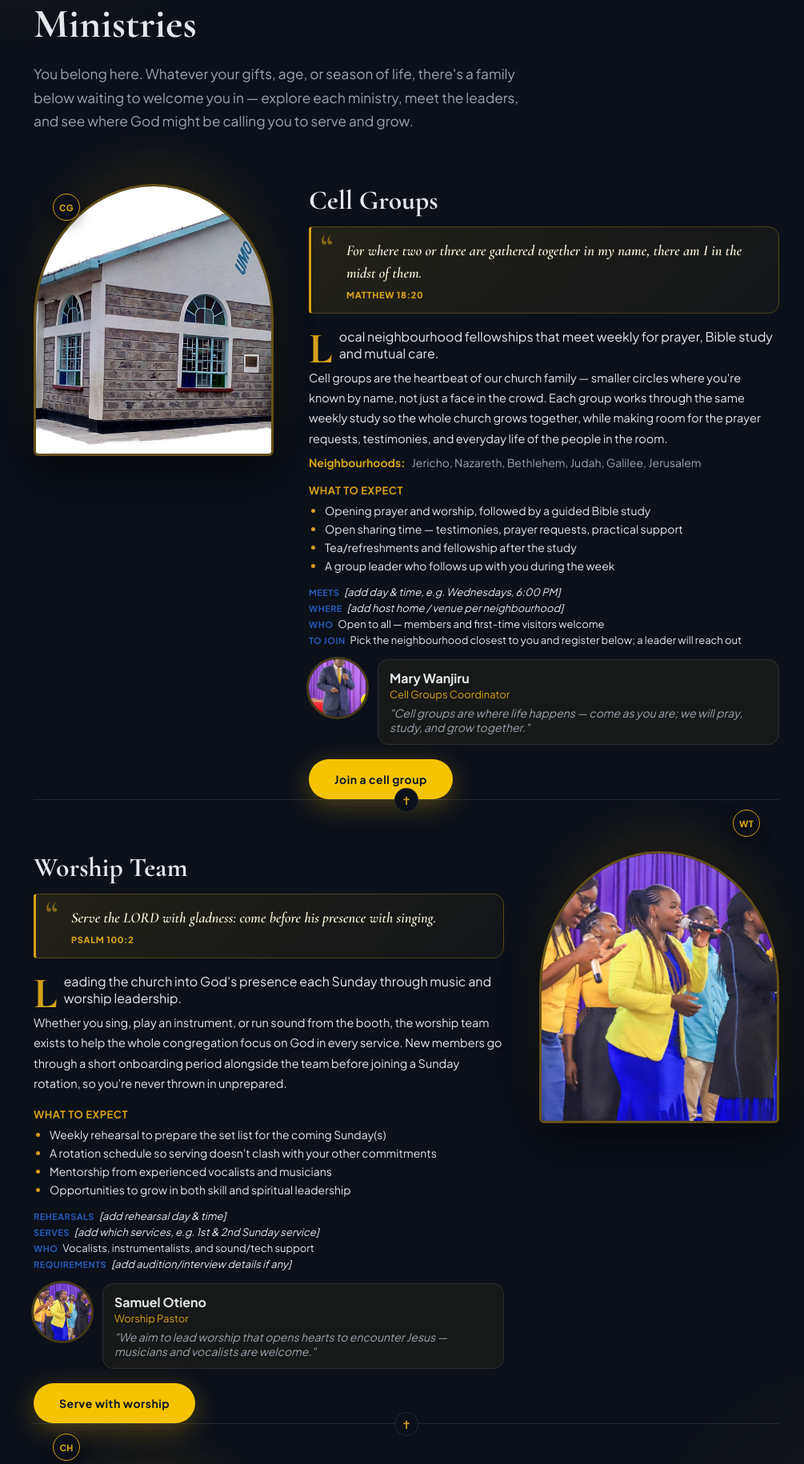
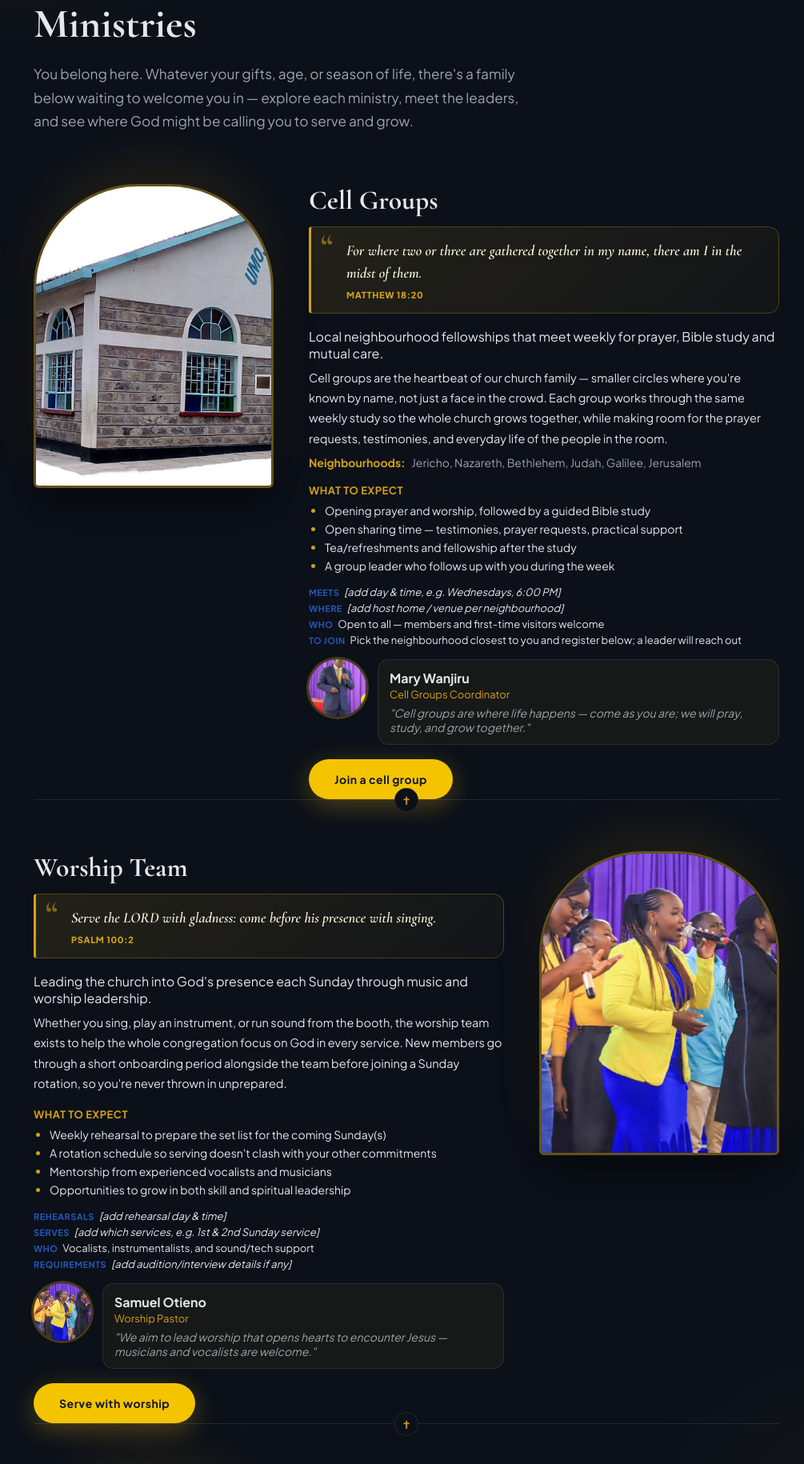
Before and after one commit to smiling-cmd/umoja-pag-website, a PHP site: page /ministries.html in a window 1280 px wide. Shown: the part 165-1995 px from the top of the page at 80% size, without its empty margins (132-1137 px from the left). Run offline with PHP 8.4, Linux system fonts and the light colour scheme.

Commit message:
ministries update

```diff
--- a/ministries.css
+++ b/ministries.css
@@ -83,34 +83,6 @@ main {
   font-size: 14px;
 }
 
-/* Small initials badge on the corner of each ministry photo.
-   Positioned absolutely (out of grid flow) so it never disturbs
-   the 2-column photo/content grid, regardless of which side the
-   photo sits on. */
-.min-marker {
-  position: absolute;
-  top: 12px;
-  left: 24px;
-  z-index: 2;
-  width: 34px;
-  height: 34px;
-  display: flex;
-  align-items: center;
-  justify-content: center;
-  border-radius: 50%;
-  background: var(--surface);
-  border: 1.5px solid var(--gold);
-  color: var(--gold);
-  font-size: 11px;
-  font-weight: 800;
-  letter-spacing: 0.03em;
-  box-shadow: 0 6px 16px rgba(0, 0, 0, 0.35);
-}
-.min-card:nth-of-type(even) .min-marker {
-  left: auto;
-  right: 24px;
-}
-
 /* Alternate the rhythm: photo right on even entries */
 .min-card:nth-of-type(even) {
   grid-template-columns: 1fr minmax(240px, 300px);
@@ -125,10 +97,10 @@ main {
 /* ── Chapel-window photo frame ───────────────────────────── */
 .min-card > img {
   width: 100%;
-  height: 340px;
+  height: 380px;
   object-fit: cover;
-  object-position: center 30%;
-  border-radius: 50% 50% 6px 6px;
+  object-position: center 18%;
+  border-radius: 130px 130px 6px 6px;
   border: 3px solid rgba(212, 160, 23, 0.45);
   box-shadow:
     0 24px 50px rgba(0, 0, 0, 0.45),
@@ -150,16 +122,6 @@ main {
 .min-card > div > p {
   margin: 0 0 8px;
   color: var(--text);
-}
-/* Illuminated first letter on the opening line of each entry */
-.min-card > div > p:first-of-type::first-letter {
-  font-family: "Cormorant Garamond", serif;
-  font-size: 3.4rem;
-  font-weight: 700;
-  color: var(--gold);
-  float: left;
-  line-height: 0.75;
-  margin: 6px 8px 0 0;
 }
 .min-desc-more {
   margin: 2px 0 18px;
@@ -317,8 +279,8 @@ main {
     order: initial;
   }
   .min-card > img {
-    height: 240px;
-    border-radius: 50% 50% 4px 4px;
+    height: 260px;
+    border-radius: 90px 90px 4px 4px;
   }
   .min-card h2 {
     font-size: 1.7rem;
--- a/ministries.html
+++ b/ministries.html
@@ -73,7 +73,6 @@
 
       <div class="min-list">
       <article class="min-card" id="cell-groups">
-        <div class="min-marker" aria-hidden="true">CG</div>
         <img src="images/Church.jpg" alt="Cell Groups in Umoja" />
         <div>
           <h2>Cell Groups</h2>
@@ -114,7 +113,6 @@
       </article>
 
       <article class="min-card" id="worship-team">
-        <div class="min-marker" aria-hidden="true">WT</div>
         <img src="images/worship team.jpg" alt="Worship Team" />
         <div>
           <h2>Worship Team</h2>
@@ -150,7 +148,6 @@
       </article>
 
       <article class="min-card" id="choir">
-        <div class="min-marker" aria-hidden="true">CH</div>
         <img src="images/choir.jpg" alt="Choir" />
         <div>
           <h2>Choir</h2>
@@ -186,7 +183,6 @@
       </article>
 
       <article class="min-card" id="media-team">
-        <div class="min-marker" aria-hidden="true">MT</div>
         <img src="images/media team.jpeg" alt="Media Team" />
         <div>
           <h2>Media Team</h2>
@@ -222,7 +218,6 @@
       </article>
 
       <article class="min-card" id="sunday-school">
-        <div class="min-marker" aria-hidden="true">SS</div>
         <img src="images/sunday schoool.jpg" alt="Sunday School" />
         <div>
           <h2>Sunday School</h2>
@@ -258,7 +253,6 @@
       </article>
 
       <article class="min-card" id="womens-fellowship">
-        <div class="min-marker" aria-hidden="true">WF</div>
         <img src="images/women guild.jpg" alt="Women's Fellowship" />
         <div>
           <h2>Women's Fellowship</h2>
@@ -294,7 +288,6 @@
       </article>
 
       <article class="min-card" id="mens-fellowship">
-        <div class="min-marker" aria-hidden="true">MF</div>
         <img src="images/men Guild.jpg" alt="Men's Fellowship" />
         <div>
           <h2>Men's Fellowship</h2>
@@ -330,7 +323,6 @@
       </article>
 
       <article class="min-card" id="youth">
-        <div class="min-marker" aria-hidden="true">YM</div>
         <img src="images/youthh.jpeg" alt="Youth Ministry" />
         <div>
           <h2>Youth</h2>
```
